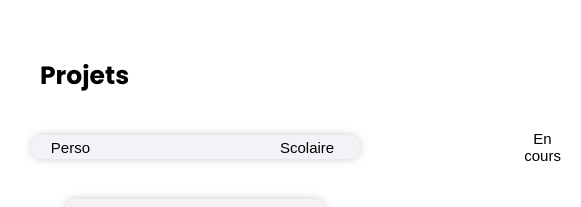
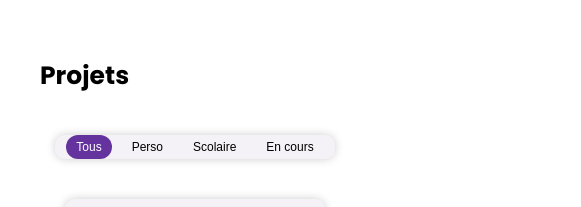
Before and after one commit to axllema/Portfolio, a React (Vite) app: page / in a window 390 px wide. Shown: the part 2220-2427 px from the top of the page, 581 px wide, since content can reach past the window. Built offline with nearby package versions, Linux system fonts and the light colour scheme.

Commit message:
responsive for filter bar & modal menu in header

```diff
--- a/src/scss/components/_projects.scss
+++ b/src/scss/components/_projects.scss
@@ -31,29 +31,75 @@
     align-items: center;
     padding-top: 30px;
 
+    @include tablet {
+
+    }
+
+    @include desktop {
+        display: flex;
+        justify-content: center;
+        align-items: center;
+        padding-top: 30px;
+    }
+
+
     &-container {
         display: flex;
         flex-direction: row;
         justify-content: center;
         align-items: center;
         background-color: rgba(67, 13, 108, 0.0509803922);
-        gap: 150px;
-        border-radius: 15px;
-        width: 94%;
+        gap: 10px;
+        border-radius: 10px;
+        width: 80%;
         height: 1.5em;
         box-shadow: 0 0 10px rgba(0, 0, 0, 0.2);
+
+        @include tablet {
+            gap: 50px;
+            width: 88%;
+        }
+
+        @include desktop {
+            display: flex;
+            flex-direction: row;
+            justify-content: center;
+            align-items: center;
+            background-color: rgba(67, 13, 108, 0.0509803922);
+            gap: 150px;
+            border-radius: 15px;
+            width: 94%;
+            height: 1.5em;
+            box-shadow: 0 0 10px rgba(0, 0, 0, 0.2);
+        }
 
 
         &-button {
             background : none;
             color: black;
             border: none;
-            padding: 10px 20px;
-            font-size: 15px;
+            padding: 5px 10px;
+            font-size: 12px;
             font-weight: 500;
             cursor: pointer;
             transition: background 0.3s;
-            border-radius: 15px;
+            border-radius: 5px;
+
+            @include tablet {
+                font-size: 13px;
+            }
+
+            @include desktop {
+                background : none;
+                color: black;
+                border: none;
+                padding: 5px 20px;
+                font-size: 15px;
+                font-weight: 500;
+                cursor: pointer;
+                transition: background 0.3s;
+                border-radius: 15px;
+            }
 
             &.active {
                 border-radius: 15px;
--- a/src/scss/layout/_header.scss
+++ b/src/scss/layout/_header.scss
@@ -149,8 +149,8 @@
 .modal {
     z-index: 5;
     position: fixed;
-    top: 17px;
-    right: 0;
+    top: 10px;
+    right: 15px;
     width: 40%;
     height: 20%;
     background-color: rgba(0, 0, 0, 0.9);
@@ -159,7 +159,9 @@
     align-items: center;
 
     @include tablet {
-        width: 20%;
+        top: 17px;
+        right: 10px;
+        width: 22%;
         height: 30%;
     }
 
@@ -170,8 +172,8 @@
 
 .close-button {
     position: absolute;
-    top: 10px;
-    right: 10px;
+    top: 5px;
+    right: 5px;
     background: none;
     border: none;
     font-size: 1em;
```
Also changed, not shown: package.json (+5 -5 lines), src/pages/ProjectDetails.jsx (+0 -8 lines), 1 other file (tests, documents, lock files or other folders).
